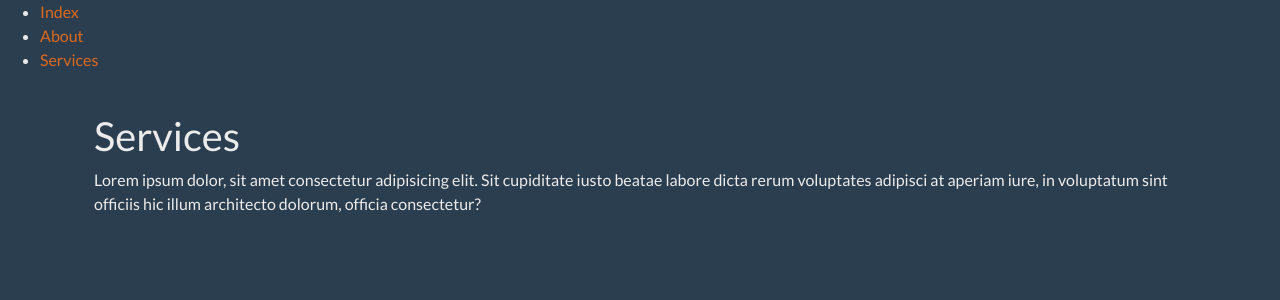
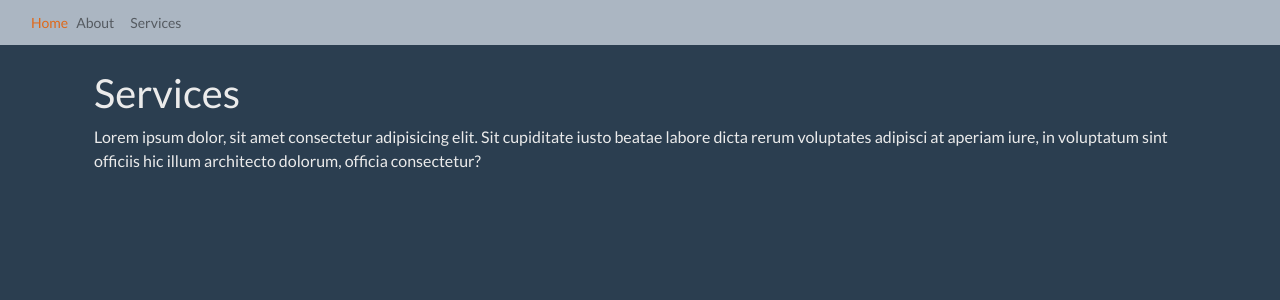
Before and after one commit to jimmy404/NextJsBasics, a Next.js app: page /services in a window 1280 px wide. Shown: the top 300 px of the page. Built offline with nearby package versions, Linux system fonts and the light colour scheme.

Commit message:
Adds styles for the Navigation component

```diff
--- a/components/Navigation.js
+++ b/components/Navigation.js
@@ -2,23 +2,30 @@
 
 const Navigation = () => {
   return (
-    <ul>
-      <li>
+    <nav className="navbar navbar-expand-lg navbar-light bg-light">
+      <div className="container-fluid">
         <Link href="/">
-          <a>Index</a>
+          <a>Home</a>
         </Link>
-      </li>
-      <li>
-        <Link href="/about">
-          <a>About</a>
-        </Link>
-      </li>
-      <li>
-        <Link href="/services">
-          <a>Services</a>
-        </Link>
-      </li>
-    </ul>
+        <button className="navbar-toggler" type="button" data-bs-toggle="collapse" data-bs-target="#navbarNav" aria-controls="navbarNav" aria-expanded="false" aria-label="Toggle navigation">
+        <span className="navbar-toggler-icon" />
+        </button>
+        <div className="collapse navbar-collapse" id="navbarNav">
+          <ul className="navbar-nav">
+            <li className="nav-item">
+              <Link href="/about">
+                <a className="nav-link">About</a>
+              </Link>
+            </li>
+            <li className="nav-item">
+              <Link href="/services">
+                <a className="nav-link">Services</a>
+              </Link>
+            </li>
+          </ul>
+        </div>
+      </div>
+    </nav>
   );
 };
 
```
